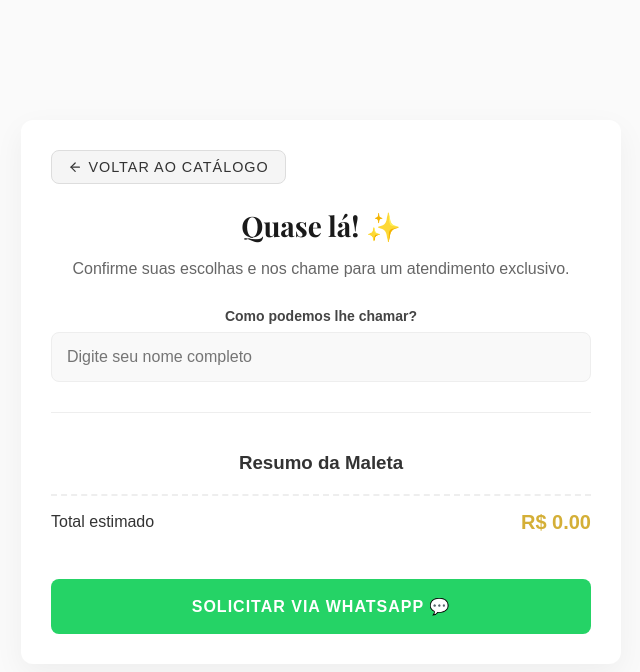
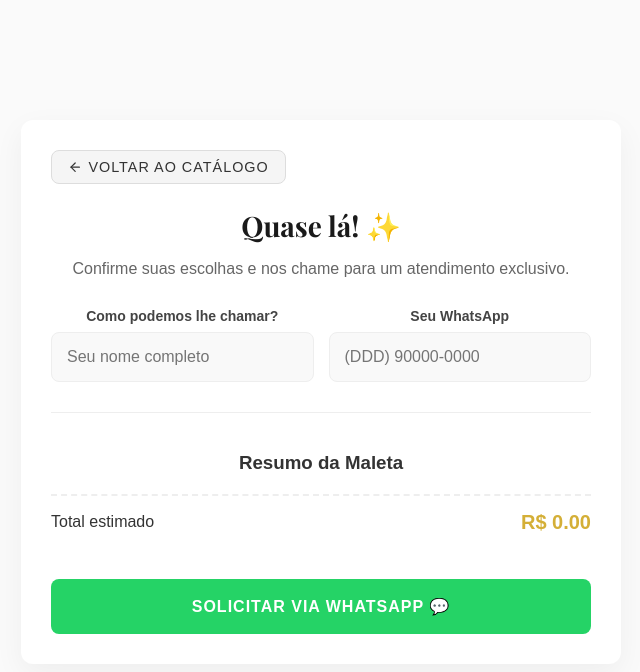
Before and after one commit to Parrudoo/claricejoias-web, a React (Create React App) app: page /checkout in a window 1280 px wide. Shown: the top 672 px of the page, without its empty margins (319-959 px from the left). Built offline with nearby package versions, Linux system fonts and the light colour scheme; a web font is replaced by a local one.

Commit message:
catualizando sistema

```diff
--- a/src/components/Checkout.css
+++ b/src/components/Checkout.css
@@ -140,3 +140,50 @@
   transform: translateY(-2px);
   box-shadow: 0 5px 15px rgba(37, 211, 102, 0.3);
 }
+
+/* Formulário e Inputs */
+.linha-inputs {
+  display: flex;
+  flex-direction: column;
+  gap: 15px;
+  margin-bottom: 30px;
+}
+
+/* Em telas maiores, coloca os campos lado a lado para economizar espaço vertical */
+@media (min-width: 600px) {
+  .linha-inputs {
+    flex-direction: row;
+  }
+  .campo-form {
+    flex: 1;
+  }
+}
+
+.campo-form {
+  display: flex;
+  flex-direction: column;
+  gap: 8px;
+}
+
+.campo-form label {
+  font-size: 14px;
+  font-weight: 600;
+  color: #444;
+}
+
+.campo-form input {
+  padding: 15px;
+  border: 1px solid #eee;
+  border-radius: 8px;
+  font-size: 16px;
+  background-color: #f9f9f9;
+  transition: 0.3s;
+  width: 100%;
+  box-sizing: border-box; /* Garante que o padding não quebre o layout */
+}
+
+.campo-form input:focus {
+  outline: none;
+  border-color: #D4AF37;
+  background-color: #fff;
+}
--- a/src/components/Checkout.js
+++ b/src/components/Checkout.js
@@ -1,26 +1,39 @@
 import React, { useState } from 'react';
-import { useNavigate } from 'react-router-dom'; // 1. Importamos para poder voltar
+import { useNavigate } from 'react-router-dom';
 import { useMaleta } from '../context/MaletaContext';
-import { FiArrowLeft } from 'react-icons/fi'; // Ícone elegante de voltar
+import { FiArrowLeft } from 'react-icons/fi';
+import { leadService } from '../services/leadService'; // 1. Importando o serviço
 import './Checkout.css';
 
 export default function Checkout() {
   const { itens, total } = useMaleta();
   const [nome, setNome] = useState('');
-  const navigate = useNavigate(); // 2. Inicializamos o navegador
+  const [whatsapp, setWhatsapp] = useState('');
+  const navigate = useNavigate();
 
-  const enviarWhatsApp = (e) => {
+  const enviarWhatsApp = async (e) => {
     e.preventDefault();
 
-    let mensagem = `Olá! Meu nome é *${nome}* e tenho interesse nestas joias:\n\n`;
+    // 2. Chamada real para o seu backend via serviço
+    try {
+      await leadService.salvar(nome, whatsapp, itens);
+      console.log("Lead salvo no banco de dados com sucesso!", { nome, whatsapp });
+    } catch (error) {
+      console.error("Erro ao salvar o lead no backend", error);
+      // O fluxo continua normalmente para o WhatsApp mesmo se a API falhar
+    }
+
+    // 3. Montar e enviar a mensagem para o WhatsApp da Loja
+    let mensagem = `Olá! Meu nome é *${nome}* e tenho interesse nestas joias do catálogo:\n\n`;
 
     itens.forEach(item => {
       mensagem += `• ${item.nome} (${item.quantidade}x) - R$ ${(item.preco * item.quantidade).toFixed(2)}\n`;
     });
 
     mensagem += `\n*Total estimado:* R$ ${total.toFixed(2)}`;
+    mensagem += `\n*Meu contato:* ${whatsapp}`;
 
-    const numeroLoja = "5586999999999";
+    const numeroLoja = "5586995646615";
     const link = `https://wa.me/${numeroLoja}?text=${encodeURIComponent(mensagem)}`;
 
     window.open(link, '_blank');
@@ -28,7 +41,6 @@
 
   return (
     <div className="checkout-minimalista">
-      {/* Botão de Voltar sutil e sofisticado */}
       <button className="btn-voltar" onClick={() => navigate('/')}>
         <FiArrowLeft /> Voltar ao catálogo
       </button>
@@ -37,18 +49,30 @@
       <p>Confirme suas escolhas e nos chame para um atendimento exclusivo.</p>
 
       <form onSubmit={enviarWhatsApp}>
-        <div className="campo-nome">
+        <div className="linha-inputs">
+          <div className="campo-form">
              <label>Como podemos lhe chamar?</label>
              <input
               type="text"
-            placeholder="Digite seu nome completo"
+              placeholder="Seu nome completo"
               value={nome}
               onChange={(e) => setNome(e.target.value)}
               required
             />
           </div>
 
-        {/* 3. Preenchendo o resumo visual das peças */}
+          <div className="campo-form">
+             <label>Seu WhatsApp</label>
+             <input
+              type="tel"
+              placeholder="(DDD) 90000-0000"
+              value={whatsapp}
+              onChange={(e) => setWhatsapp(e.target.value)}
+              required
+            />
+          </div>
+        </div>
+
         <div className="lista-conferencia">
           <h3>Resumo da Maleta</h3>
           {itens.map(item => (
--- /dev/null
+++ b/src/services/leadService.js
@@ -0,0 +1,33 @@
+// Importe a sua classe/configuração de API apontando para o caminho correto
+import api from './api';
+
+export const leadService = {
+
+  // Função para enviar os dados do cliente para o banco de dados
+  salvar: async (nome, whatsapp, carrinho) => {
+    try {
+      // Usando a sua classe de API (exemplo com padrão Axios)
+      // Ele vai concatenar a Base URL automaticamente com o '/leads'
+      const resposta = await api.post('/leads', {
+        nome,
+        whatsapp,
+        carrinho
+      });
+
+      return resposta.data;
+    } catch (erro) {
+      console.error("Erro no leadService:", erro);
+      throw erro;
+    }
+  },
+
+  listarTodos: async () => {
+    try {
+      const resposta = await api.get('/leads');
+      return resposta.data;
+    } catch (erro) {
+      console.error("Erro ao listar leads:", erro);
+      throw erro;
+    }
+  }
+};
```
Lines whose indentation alone changed are shown as unchanged.
